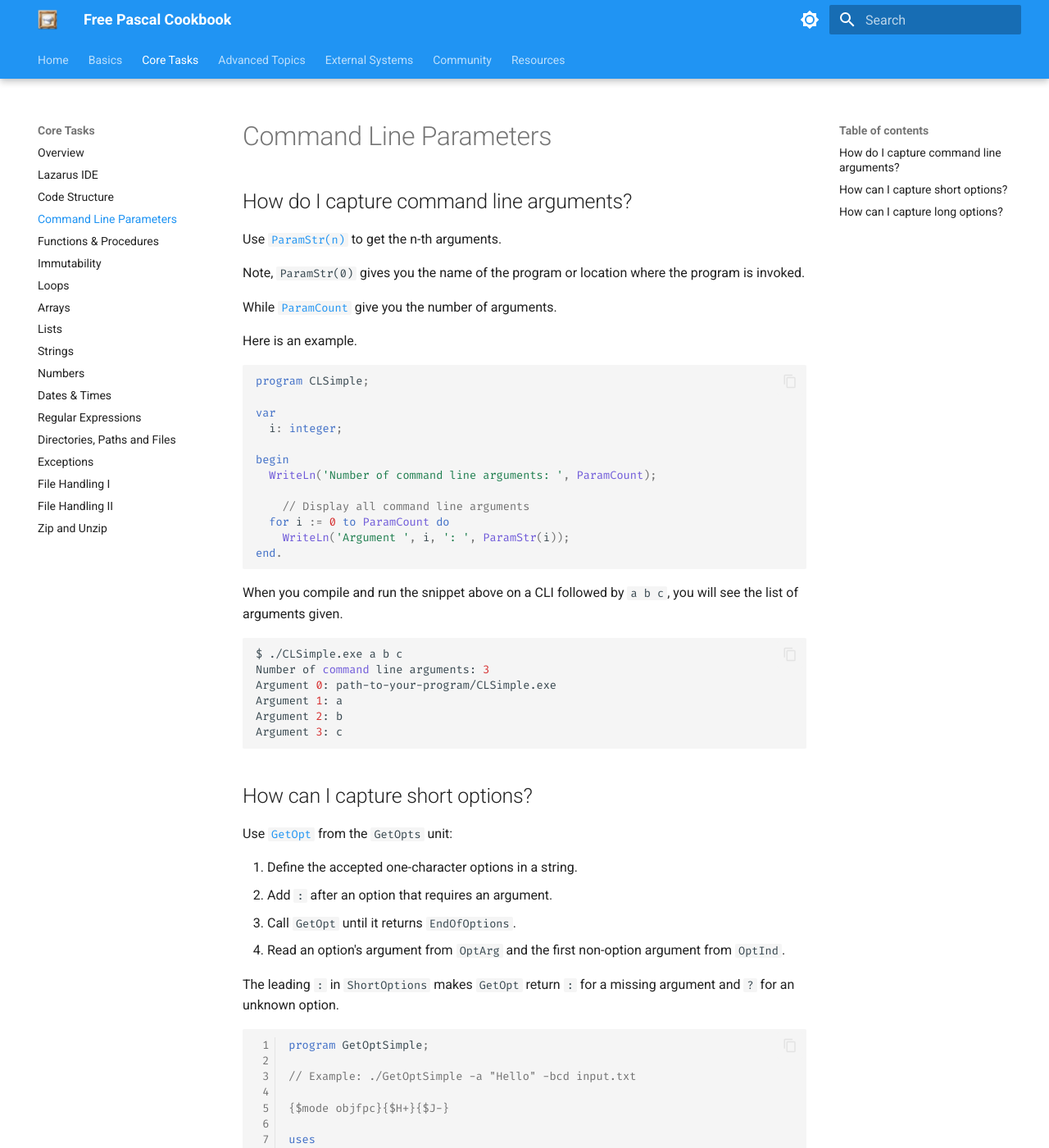
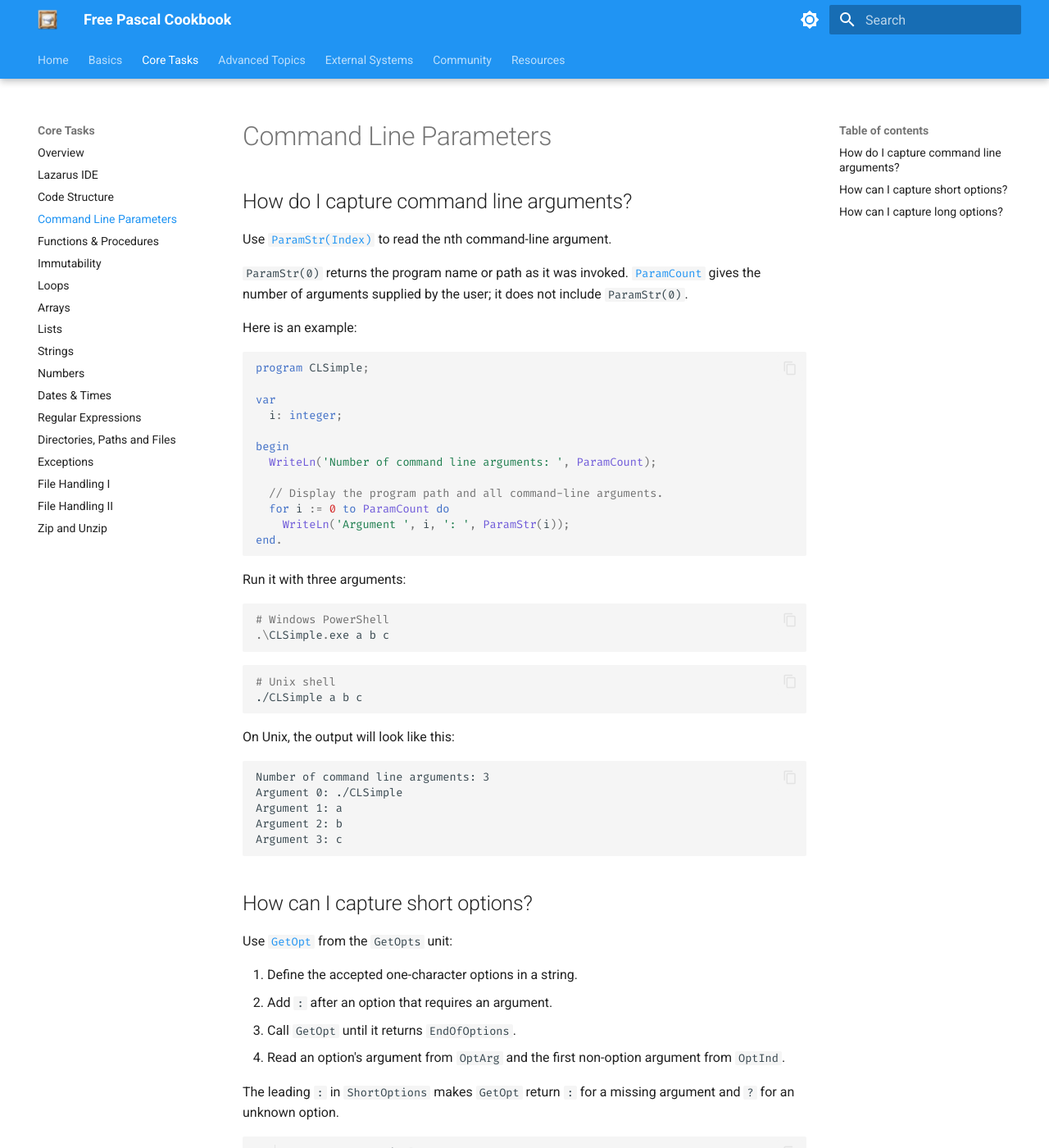
Before and after one commit to ikelaiah/free-pascal-cookbook, an MkDocs documentation site: the page built from docs/docs/core-tasks/cmd-line-params.md, in a window 1280 px wide and 1400 px high. Shown: the whole window at 82% size. Built offline with MkDocs 1.6.1 and Material for MkDocs 9.7.7, drawn with Linux system fonts in a browser that asks for light colours; some of the changed text lies outside the part shown.

````diff
--- a/docs/docs/core-tasks/cmd-line-params.md
+++ b/docs/docs/core-tasks/cmd-line-params.md
@@ -2,13 +2,15 @@
 
 ## How do I capture command line arguments?
 
-Use [`ParamStr(n)`](https://www.freepascal.org/docs-html/rtl/system/paramstr.html) to get the n-th arguments.
+Use [`ParamStr(Index)`](https://www.freepascal.org/docs-html/rtl/system/paramstr.html)
+to read the nth command-line argument.
 
-Note, `ParamStr(0)` gives you the name of the program or location where the program is invoked.
+`ParamStr(0)` returns the program name or path as it was invoked.
+[`ParamCount`](https://www.freepascal.org/docs-html/rtl/system/paramcount.html)
+gives the number of arguments supplied by the user; it does not include
+`ParamStr(0)`.
 
-While [`ParamCount`](https://www.freepascal.org/docs-html/rtl/system/paramcount.html) give you the number of arguments.
-
-Here is an example.
+Here is an example:
 
 ```pascal
 program CLSimple;
@@ -19,27 +21,33 @@ var
 begin
   WriteLn('Number of command line arguments: ', ParamCount);
 
-    // Display all command line arguments
+  // Display the program path and all command-line arguments.
   for i := 0 to ParamCount do
     WriteLn('Argument ', i, ': ', ParamStr(i));
 end.
 ```
 
-When you compile and run the snippet above on a CLI followed by `a b c`, you will see the list of arguments given.
+Run it with three arguments:
+
+```powershell
+# Windows PowerShell
+.\CLSimple.exe a b c
+```
 
 ```bash
-$ ./CLSimple.exe a b c
+# Unix shell
+./CLSimple a b c
+```
+
+On Unix, the output will look like this:
+
+```text
 Number of command line arguments: 3
-Argument 0: path-to-your-program/CLSimple.exe
+Argument 0: ./CLSimple
 Argument 1: a
 Argument 2: b
 Argument 3: c
-
 ```
-
-
-
-
 
 ## How can I capture short options?
 
@@ -114,11 +122,24 @@ The array must end with an entry whose `Name` is empty. `GetLongOpts` receives a
 pointer rather than the array's length, so it uses this entry as the terminator.
 `LongOptionIndex` receives the one-based position of the matching long option.
 
-This calculator accepts either long or short operation names:
+This calculator accepts either long or short operation names. It uses `.` as
+the decimal separator regardless of the operating-system locale, so the same
+commands work everywhere:
 
-```text
-./GetOptLongCalculator --add 12.5 7.5
-./GetOptLongCalculator -m 6 7
+```console
+$ ./GetOptLongCalculator --add 12.5 7.5
+Result: 20.00
+
+$ ./GetOptLongCalculator -m 6 7
+Result: 42.00
+```
+
+A standalone `--` ends option processing. Use it before negative positional
+operands so a value such as `-2` is not mistaken for another option:
+
+```console
+$ ./GetOptLongCalculator --add -- -2 5
+Result: 3.00
 ```
 
 ```pascal linenums="1"
@@ -159,6 +181,8 @@ begin
   WriteLn('  -m, --multiply');
   WriteLn('  -d, --divide');
   WriteLn('  -h, --help');
+  WriteLn('Use . as the decimal separator.');
+  WriteLn('Use -- before negative operands, for example: --add -- -2 5');
 end;
 
 procedure Fail(const MessageText: String);
@@ -178,6 +202,9 @@ end;
 begin
   Operation := opNone;
   OptErr := False;
+  NumberFormat := DefaultFormatSettings;
+  NumberFormat.DecimalSeparator := '.';
+  NumberFormat.ThousandSeparator := #0;
 
   repeat
     OptionChar := GetLongOpts('asmdh', @LongOptions[1], LongOptionIndex);
````
Also changed, not shown: other parts of docs/docs/core-tasks/cmd-line-params.md (+3 -2 lines), docs/docs/basics/intro-objpas-fpc.md (+11 -1 lines).
